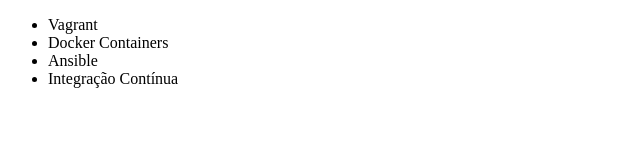
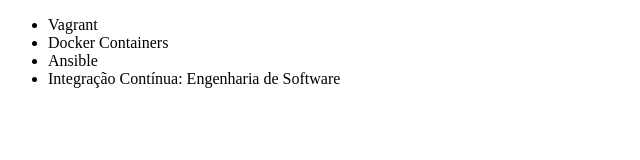
Before and after one commit to jcargoncalves/git-students, a plain HTML site: page index.html in a window 1280 px wide. Shown: the whole page, without its empty margins (0-640 px from the left). Drawn offline with Linux system fonts and the light colour scheme.

Commit message:
Adicionando detalhes à Integração Contínua

```diff
--- a/index.html
+++ b/index.html
@@ -9,7 +9,7 @@
         <li>Vagrant</li>
         <li>Docker Containers</li>
         <li>Ansible</li>
-        <li>Integração Contínua</li>
+        <li>Integração Contínua: Engenharia de Software</li>
     </ul>
 </body>
 </html>
```
